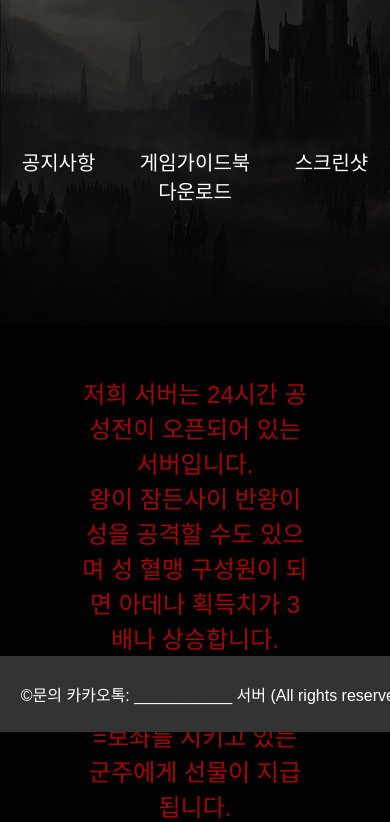
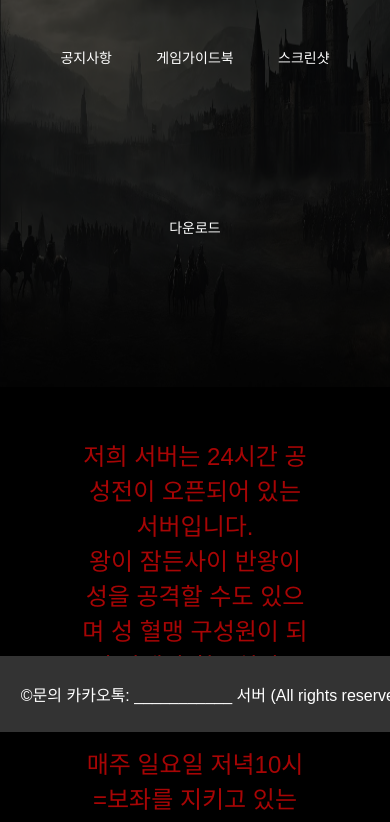
Before and after one commit to lineagetop/lineage, a plain HTML site: page index.html in a window 390 px wide. Shown: the part 112-934 px from the top of the page. Drawn offline with Linux system fonts and the light colour scheme.

Commit message:
Update styles.css

```diff
--- a/styles.css
+++ b/styles.css
@@ -28,7 +28,7 @@
 /*ㅡㅡㅡㅡㅡㅡ메인메뉴 이름목록(공지사항,가이드북,스크린샷등등)ㅡㅡㅡㅡㅡㅡㅡ */
         nav {
             background-color: rgba(0, 0, 0, 0.7); /* 배경 색상 및 투명도 추가 */
-            padding: 120px 0;
+            padding: 20px 0;
             text-align: center;/*메뉴들을 가운데로 정렬*/
             margin-bottom: 0px;/*아래쪽여백*/
         }
@@ -37,6 +37,7 @@
             font-size: 20px;
             text-decoration: none;/*아래쪽 라인없애기*/
             padding: 30px 100px;
+            display: inline-block; /* 인라인 요소로 변경하여 옆으로 배열 */
             /*위쪽여백margin-top: 20px;*/
             margin-bottom: 130px;/*아래쪽여백 */
 
@@ -52,8 +53,13 @@
         }
         /* 화면 너비가 768px 이하인 경우 */
         @media (max-width: 768px) {
+        nav {
+            padding: 10px 0px; /* 링크의 상하 좌우 패딩을 줄임 */
+
+        }
         nav a {
-            padding: 15px 20px; /* 링크의 상하 좌우 패딩을 줄임 */
+            padding: 10px 20px; /* 더 작은 패딩 */
+            font-size: 14px; /* 더 작은 폰트 크기 */
         }
         }
 /*ㅡㅡㅡㅡㅡㅡ메인메뉴 이름목록(공지사항,가이드북,스크린샷등등)ㅡㅡㅡㅡㅡㅡㅡ */
```
